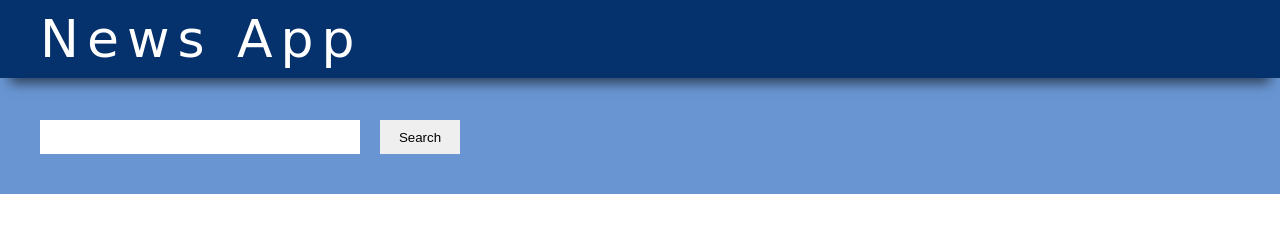
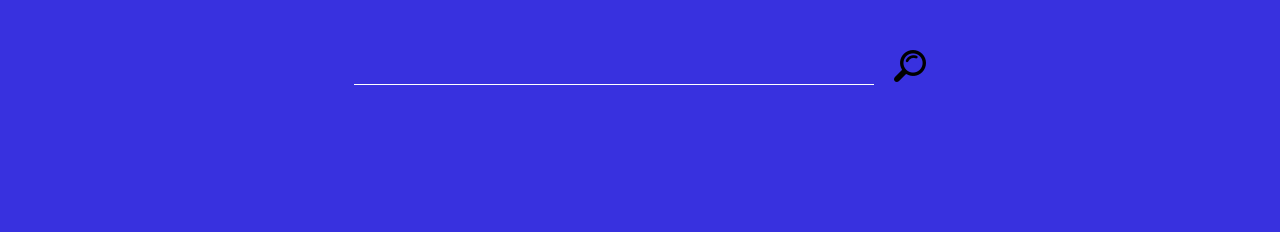
Before and after one commit to kirill99/newsList, a plain HTML site: page index.html in a window 1280 px wide. Drawn offline with Linux system fonts and the light colour scheme; a web font is replaced by a local one.

Commit message:
redesign

```diff
--- a/css/style.scss
+++ b/css/style.scss
@@ -1,6 +1,44 @@
 :root {
   --header-bg-color: #05316d;
   --header--text-color: white;
+}
+
+// css loader
+
+.lds-ring {
+  display: inline-block;
+  position: relative;
+  width: 80px;
+  height: 80px;
+}
+.lds-ring div {
+  box-sizing: border-box;
+  display: block;
+  position: absolute;
+  width: 64px;
+  height: 64px;
+  margin: 8px;
+  border: 8px solid #2c17b1;
+  border-radius: 50%;
+  animation: lds-ring 1.2s cubic-bezier(0.5, 0, 0.5, 1) infinite;
+  border-color: #2c17b1 transparent transparent transparent;
+}
+.lds-ring div:nth-child(1) {
+  animation-delay: -0.45s;
+}
+.lds-ring div:nth-child(2) {
+  animation-delay: -0.3s;
+}
+.lds-ring div:nth-child(3) {
+  animation-delay: -0.15s;
+}
+@keyframes lds-ring {
+  0% {
+    transform: rotate(0deg);
+  }
+  100% {
+    transform: rotate(360deg);
+  }
 }
 
 body {
@@ -12,82 +50,56 @@ body {
   margin: 0 auto;
 }
 
-.header {
-  position: fixed;
-  top: 0;
-  width: 100%;
-  z-index: 999;
-  background-color: var(--header-bg-color);
-  font-family: "Ceviche One", cursive;
-  -webkit-box-shadow: 0px 15px 12px -10px rgba(0, 0, 0, 0.6);
-  -moz-box-shadow: 0px 15px 12px -10px rgba(0, 0, 0, 0.6);
-  box-shadow: 0px 15px 12px -10px rgba(0, 0, 0, 0.6);
+.search {
+  box-sizing: border-box;
+  background-color: #3831df;
+  //   position: fixed;
+  //   width: 100%;
+  //   z-index: 999;
   .box {
+    padding: 50px 0;
     display: flex;
-    justify-content: space-between;
+    justify-content: center;
     align-items: center;
-    padding: 10px 0;
-    .title {
-      span {
-        color: var(--header--text-color);
-        font-size: 52px;
-        line-height: 58px;
-        letter-spacing: 8px;
+    form {
+      display: flex;
+      input {
+        font-family: "Varela Round", sans-serif;
+        outline: none;
+        display: inline-block;
+        width: 500px;
+        height: 30px;
+        // border-radius: 10px;
+        border: none;
+        padding: 2px 10px;
+        background-color: #3831df;
+        border-bottom: 1px solid white;
+        color: white;
+        font-size: 36px;
+        text-align: center;
+      }
+      .icon {
+        margin-left: 20px;
+        width: 32px;
+        height: 32px;
+        background: url("../img/search.png") no-repeat;
+        background-size: cover;
       }
     }
   }
 }
 
 .news {
-  .title {
-    margin-bottom: 40px;
-    span {
-      font-size: 16px;
-    }
-  }
-
-  .setting {
-    background-color: #6996d3;
-    width: 100%;
-    padding-top: 120px;
-    padding-bottom: 40px;
-    margin-bottom: 40px;
-    box-sizing: border-box;
-    form {
-      max-width: 1200px;
-      margin: 0 auto;
-      display: flex;
-      .article {
-        box-sizing: border-box;
-        margin-right: 20px;
-
-        input {
-          outline: none;
-          height: 30px;
-          padding: 0;
-          border: none;
-          width: 300px;
-          padding: 2px 10px;
-        }
-      }
-      .search {
-        input {
-          outline: none;
-          height: 34px;
-          padding: 0;
-          border: none;
-          width: 80px;
-        }
-      }
-    }
-  }
-
+  background-color: #3831df;
+  min-height: 100vh;
+  padding: 50px 0 50px;
   .cards {
     width: 100%;
     display: flex;
     flex-wrap: wrap;
     justify-content: flex-start;
     .card {
+      background-color: white;
       transition: all 0.3s ease-out;
       font-family: "Varela Round", sans-serif;
       -webkit-box-shadow: 0px 15px 20px 0px rgba(0, 0, 0, 0.6);
--- a/index.html
+++ b/index.html
@@ -16,31 +16,21 @@
     <title>Document</title>
 </head>
 <body>
+    <section class="search">
+        <div class="contaienr">
+            <div class="box">
+                <form action="GET" name="searchArticleForm" id="searchArticle">
+                    <input type="text" name="titleArticle" id="titleArticle">
+                <!-- <div class="lds-ring" id="loader"><div></div><div></div><div></div><div></div></div> -->
+                    <div class="icon">
 
-    <section class="header">
-        <div class="container">
-            <div class="box">
-                <div class="title" >
-                    <span>News App</span>
-                </div>
+                    </div>
+                </form>
             </div>
         </div>
     </section>
 
-
     <section class="news">
-        <div class="setting">
-            <form name="searchNewsForm">
-                <div class="article">
-                   <input type="text" name="acrticleInput" id="articleEverything">
-                </div>
-                <div class="search">
-                    <input type="submit" value="Search" id="searchEverything">
-                </div>
-            </form>
-        </div>
-
-
         <div class="container">
             <div class="cards">
             </div>
@@ -48,7 +38,6 @@
     </section>
 
 
-    <script src="js/http.js"></script>
     <script src="js/app.js"></script>
 </body>
 </html>
--- a/js/app.js
+++ b/js/app.js
@@ -50,7 +50,58 @@ const testArrayArticles = {
 
 
 (function(){
-    const httpRequest = http();
+    const httpRequest = function(){
+        const apiKey = "11e71b3952e64703b8e1ff9d5f653ca8";
+        const xhr = new XMLHttpRequest();
+
+
+        function generateResponse(obj){
+            console.log(JSON.parse(obj.responseText))
+            return Math.floor(obj.status / 100) == 2
+                ? { status:true, data: JSON.parse(obj.responseText) }
+                : { status:false, data: obj }
+        }
+
+
+        function getNews(){
+            const url = "https://newsapi.org/v2/everything";
+
+            function getPopularNews(article, cb){
+                const localeUrl = `${url}?q=${article}&sortBy=popularity&apiKey=${apiKey}`
+                xhr.open("GET", localeUrl);
+
+                xhr.setRequestHeader("X-Api-Key", apiKey)
+
+                xhr.addEventListener('load', () => {
+                    cb(generateResponse(xhr));
+                })
+
+                xhr.addEventListener('error', () => {
+                    cb(generateResponse(xhr));
+                })
+
+
+                xhr.send();
+            }
+
+            function getNewsByCountry(){
+                const localeUrl = `${url}?sortBy=popularity&apiKey=${apiKey}`
+                xhr.open("GET", localeUrl);
+
+            }
+
+            return {
+                getPopularNews,
+                getNewsByCountry
+            }
+        }
+
+
+        return {
+            getNews
+        }
+    }();
+
     const container = document.querySelector('.news .cards');
     const titleNews = document.getElementById('titleNews');
 
@@ -97,7 +148,8 @@ const testArrayArticles = {
     }
 
 
-    function getPopularNewEverything(article = 'bitcoin'){
+    function getPopularNewsEverything(article = 'bitcoin'){
+        console.log(httpRequest);
         httpRequest.getNews().getPopularNews(article, generateNews)
     }
 
@@ -113,19 +165,19 @@ const testArrayArticles = {
         container.appendChild(cards);
     }
 
-    const formEverything = document.forms['searchNewsForm'];
+    const formSearchArticle = document.forms['searchArticleForm'];
+
+
+    // getPopularNewsEverything();
 
     // we display popular news when opening the page
     // get http request from popular news by article
     //submit formEverything
-    formEverything.addEventListener('submit', (e)=>{
+    formSearchArticle.addEventListener('submit', (e)=>{
         e.preventDefault();
-        let article = formEverything[0].value.trim();
+        let article = formSearchArticle[0].value.trim();
         article = article == '' ? undefined : article;
 
-        // getPopularNewEverything(article);
-
+        getPopularNewsEverything(article);
     })
-
-
 })()
--- a/js/http.js
+++ /dev/null
@@ -1,58 +0,0 @@
-/*
-    news api key = 11e71b3952e64703b8e1ff9d5f653ca8
-*/
-
-
-
-function http(){
-    const apiKey = "11e71b3952e64703b8e1ff9d5f653ca8";
-    const xhr = new XMLHttpRequest();
-
-
-    function generateResponse(obj){
-        console.log(JSON.parse(obj.responseText))
-        return Math.floor(obj.status / 100) == 2
-            ? { status:true, data: JSON.parse(obj.responseText) }
-            : { status:false, data: obj }
-    }
-
-
-    function getNews(){
-        const url = "https://newsapi.org/v2/everything";
-
-        function getPopularNews(article, cb){
-            const localeUrl = `${url}?q=${article}&sortBy=popularity&apiKey=${apiKey}`
-            xhr.open("GET", localeUrl);
-
-            xhr.setRequestHeader("X-Api-Key", apiKey)
-
-            xhr.addEventListener('load', () => {
-                cb(generateResponse(xhr));
-            })
-
-            xhr.addEventListener('error', () => {
-                cb(generateResponse(xhr));
-            })
-
-
-            xhr.send();
-        }
-
-        function getNewsByCountry(){
-            const localeUrl = `${url}?sortBy=popularity&apiKey=${apiKey}`
-            xhr.open("GET", localeUrl);
-
-        }
-
-        return {
-            getPopularNews,
-            getNewsByCountry
-        }
-    }
-
-
-    return {
-        getNews
-    }
-
-}
```
Also changed, not shown: css/style.css, img/search.png (added), 1 other file.
